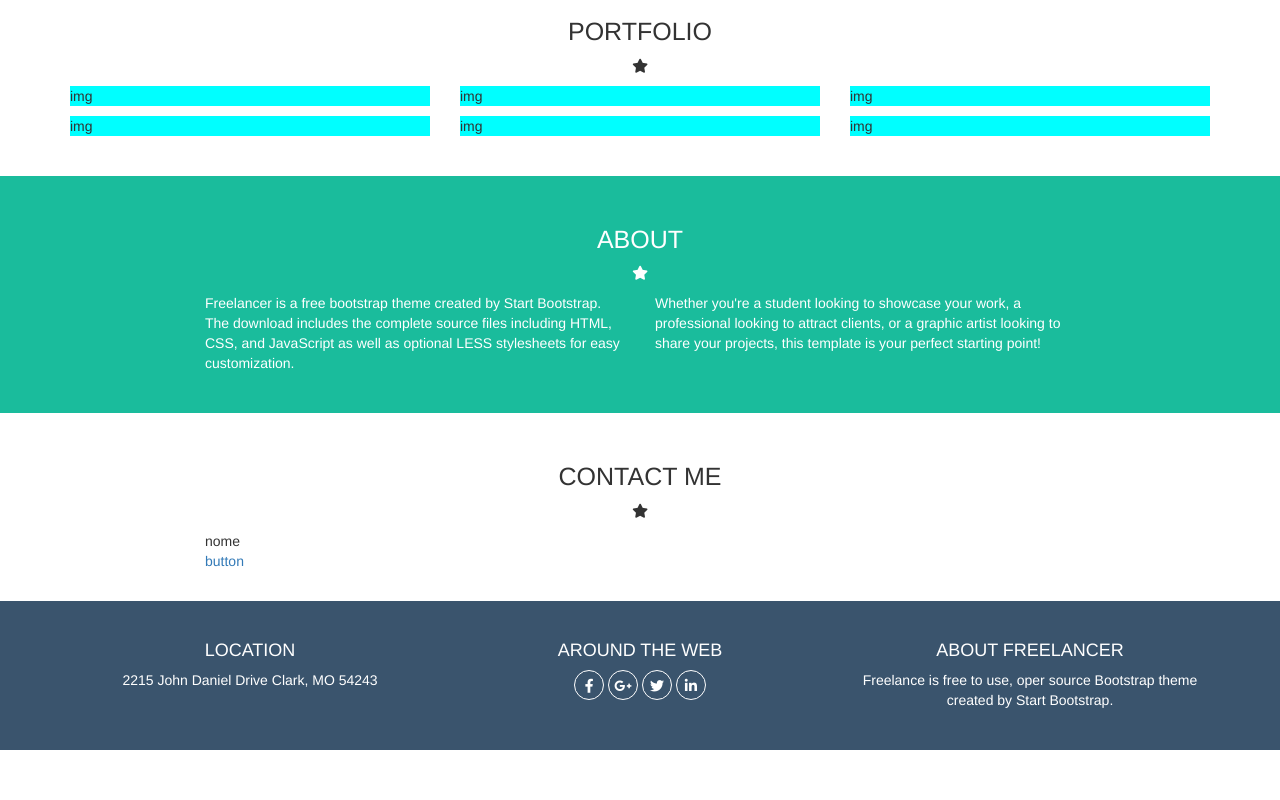
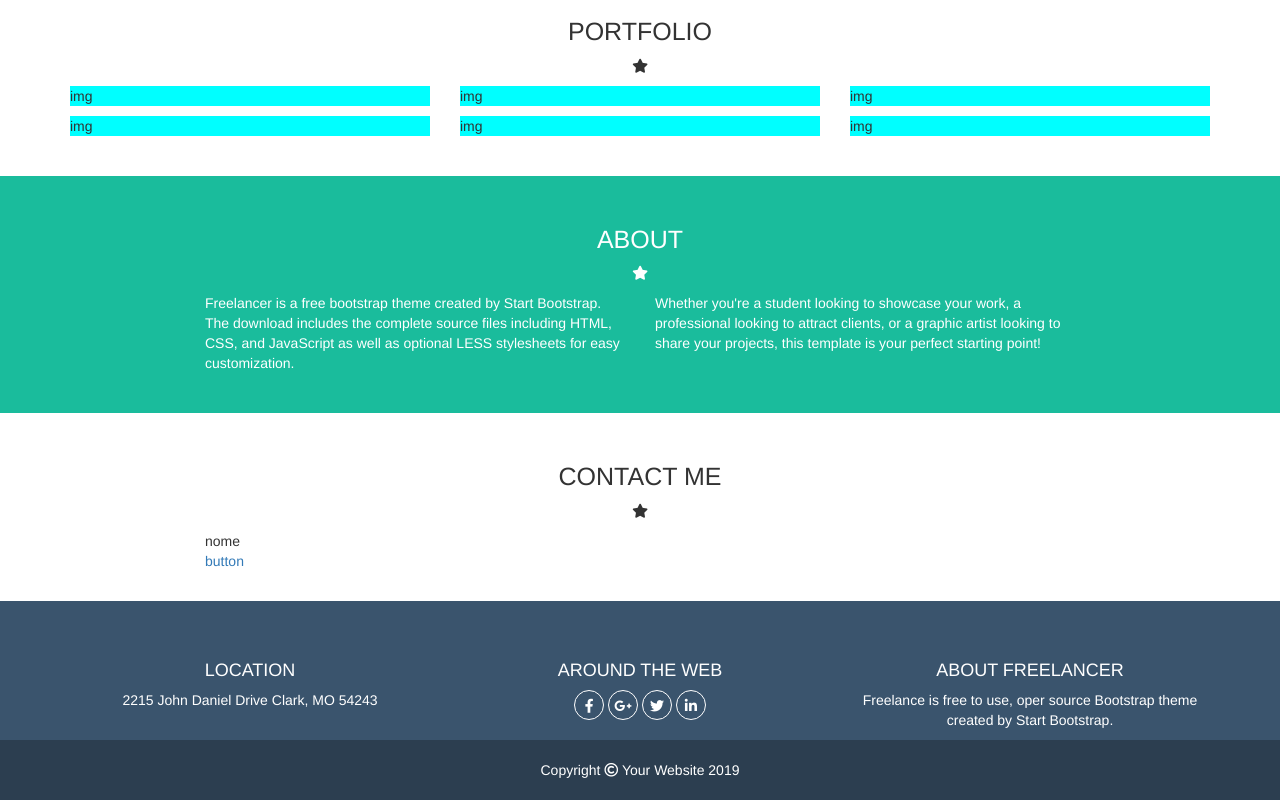
Before and after one commit to Verovannini/html-css-bootstrap-freelancer, a plain HTML site: page index.html in a window 1280 px wide. Shown: the part 336-1136 px from the top of the page. Before the commit the page ends 1086 px from the top, so only its background shows below. Drawn offline with nearby package versions, Linux system fonts and the light colour scheme.

Commit message:
aggiunta copyright

```diff
--- a/css/style.css
+++ b/css/style.css
@@ -66,11 +66,12 @@ footer{
     background-color: #3a546d;
     color: #fff;
     text-align: center;
-    padding: 30px 0;
+    padding-top: 30px;
 }
 
 footer h4{
     text-transform: uppercase;
+    padding-top: 20px;
 }
 footer .social a{
     color: #fff;
@@ -82,4 +83,11 @@ footer .social a{
     text-align: center;
     line-height: 30px;
 }
+
+footer .copyright{
+    background-color: #2c3e50;
+    color: #fff;
+    text-align: center;
+    padding: 20px 0;
+}
 /* END FOOTER */
--- a/index.html
+++ b/index.html
@@ -236,6 +236,10 @@
                 <!-- End Column -->
             </div>
         </div>
+
+        <div class="copyright">
+            Copyright <i class="far fa-copyright"></i> Your Website 2019
+        </div>
     </footer>
     <!-- END FOOTER -->
 
```
